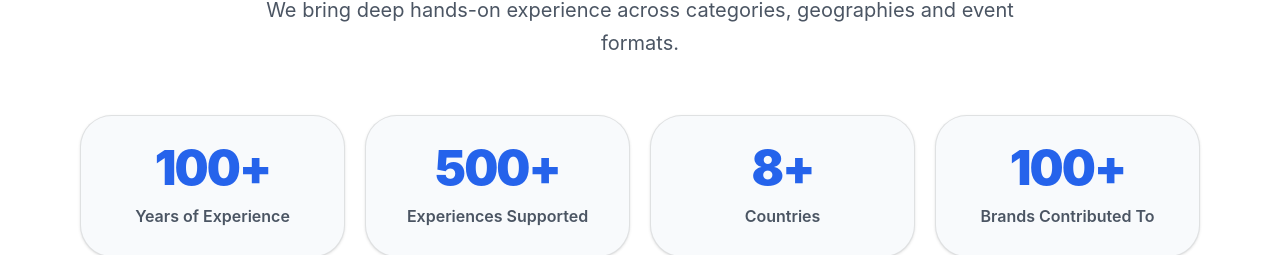
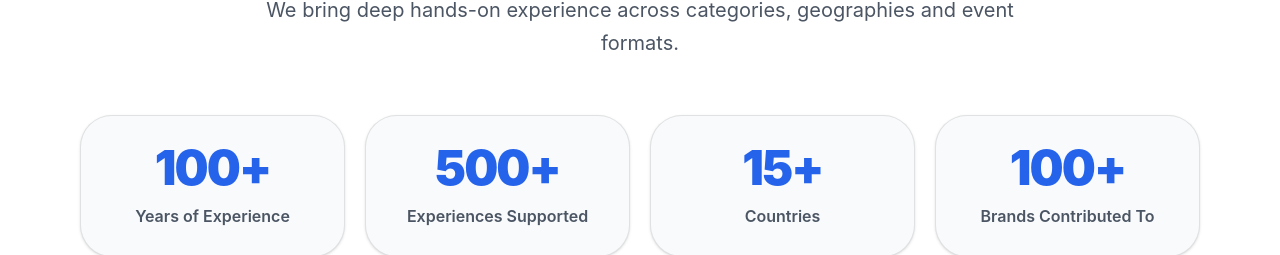
Before and after one commit to pawanmodi4life/HappyWit, a React (Vite) app: page / in a window 1280 px wide. Shown: the part 4692-4947 px from the top of the page. Built offline with nearby package versions, Linux system fonts and the light colour scheme.

Commit message:
Update countries count from 8 to 15

```diff
--- a/src/App.jsx
+++ b/src/App.jsx
@@ -126,7 +126,7 @@ const capabilities = [
 const stats = [
   { value: "100+", label: "Years of Experience" },
   { value: "500+", label: "Experiences Supported" },
-  { value: "8+", label: "Countries" },
+  { value: "15+", label: "Countries" },
   { value: "100+", label: "Brands Contributed To" },
 ];
 
```
